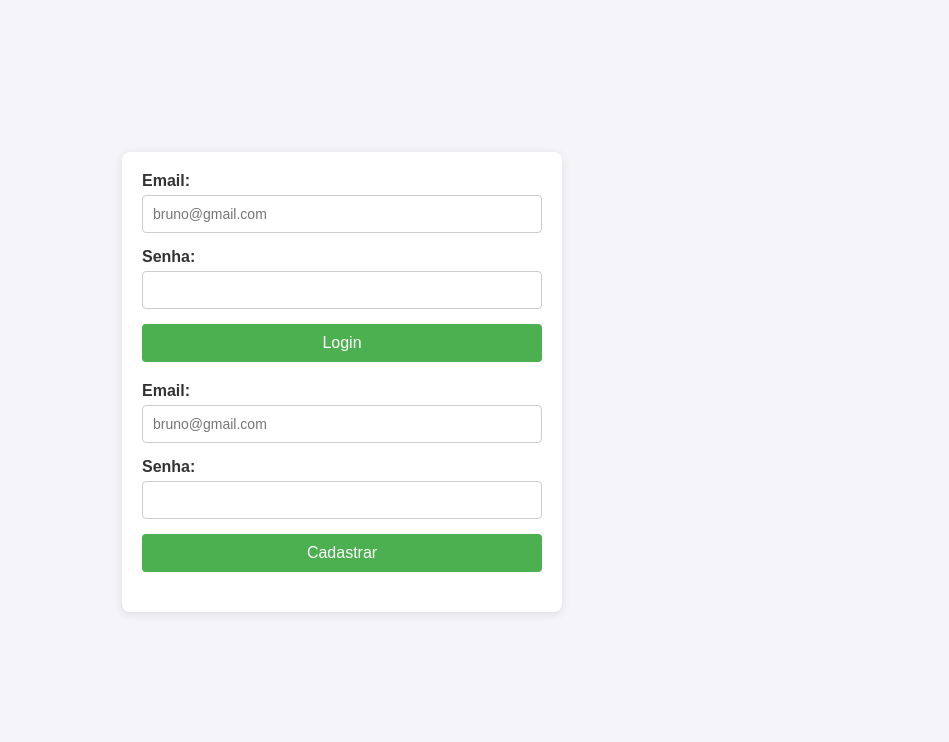
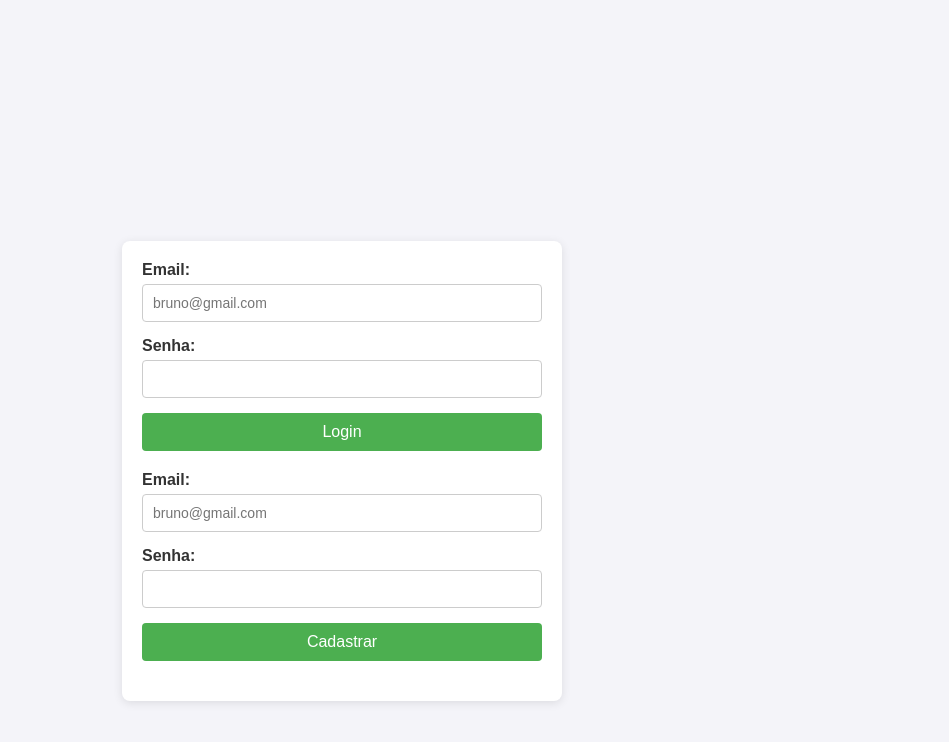
Before and after one commit to BrunoTg7/site-pra-vendas-basico, a plain HTML site: page to_do_list/index.html in a window 1280 px wide. Shown: the part 108-850 px from the top of the page, without its empty margins (298-1247 px from the left). Drawn offline with Linux system fonts and the light colour scheme.

Commit message:
Update style.css

```diff
--- a/to_do_list/style.css
+++ b/to_do_list/style.css
@@ -13,11 +13,12 @@ main {
   justify-content: center;
   align-items: center;
   min-height: 100vh;
-  padding-top: 7%;
+  padding-top: 15%;
 }
 
 /* Container principal */
 .container {
+  margin-top: -2%;
   width: 100%;
   max-width: 400px;
   background-color: #ffffff;
```
